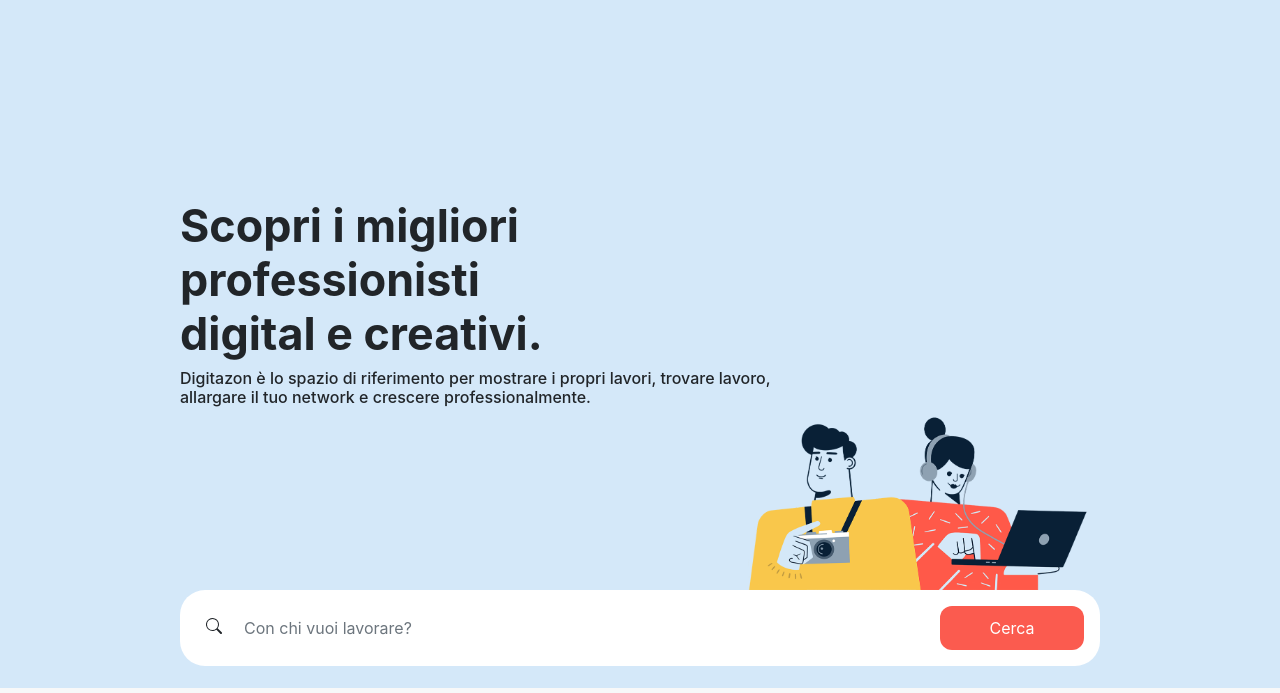
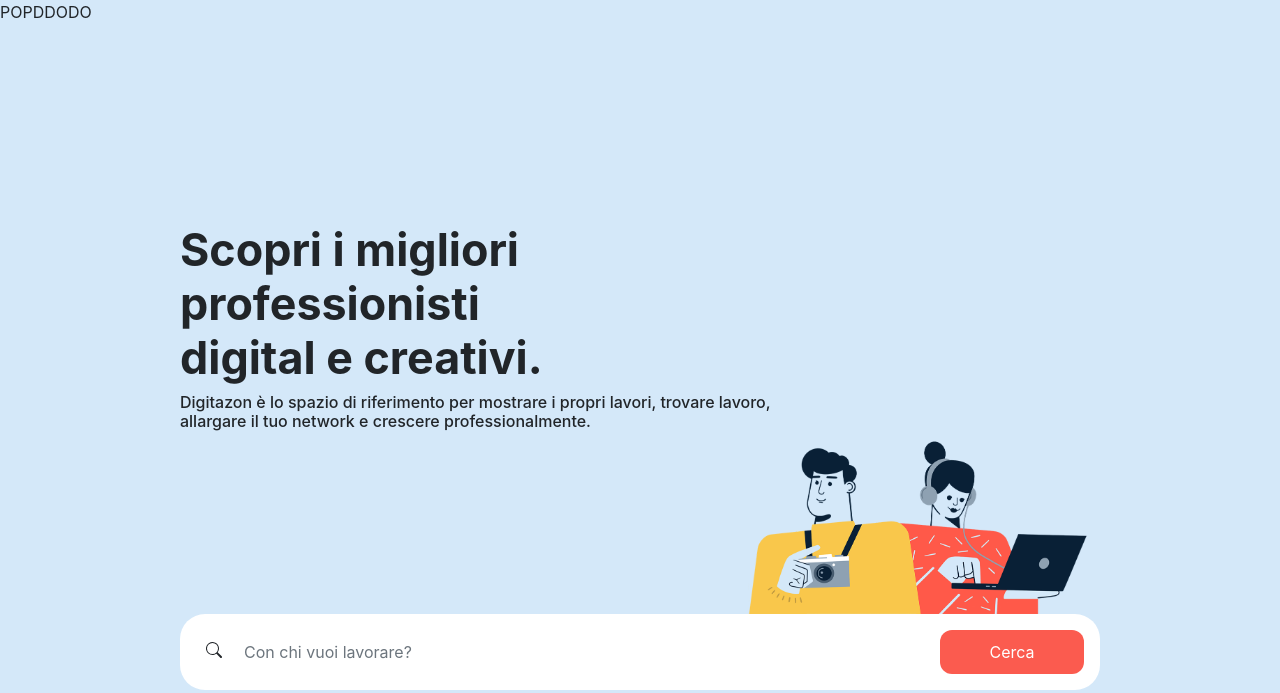
Before and after one commit to Comandante99/Digitazon-replica, a plain HTML site: page index.html in a window 1280 px wide. Shown: the top 693 px of the page. Drawn offline with nearby package versions, Linux system fonts and the light colour scheme.

Commit message:
COMMENTO

```diff
--- a/index.html
+++ b/index.html
@@ -11,7 +11,7 @@
     <title>Digitazon Official</title>
 </head>
 
-<body>
+<body>POPDDODO
    <header class="fixed">
           <div class="text-center-1">
                 <nav class="navbar navbar-light navbar-expand-lg bg-white rounded">
```
